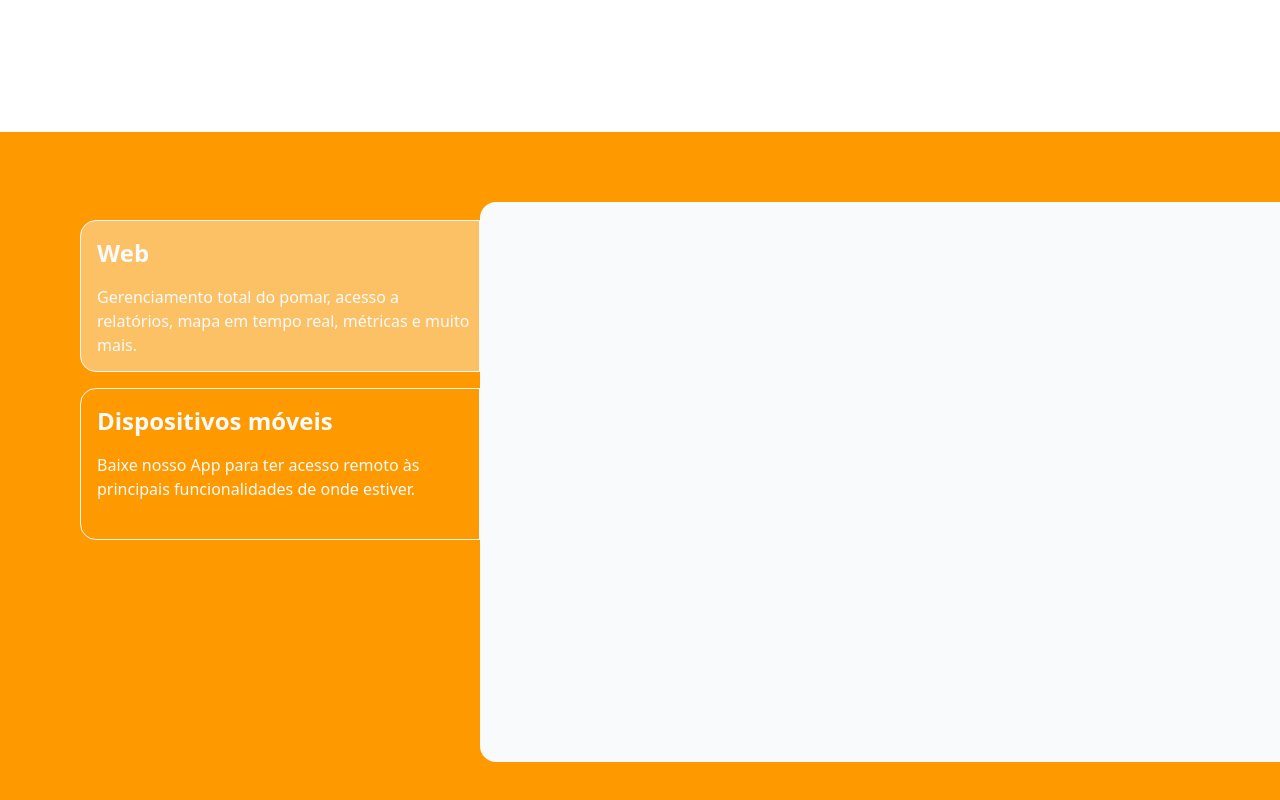
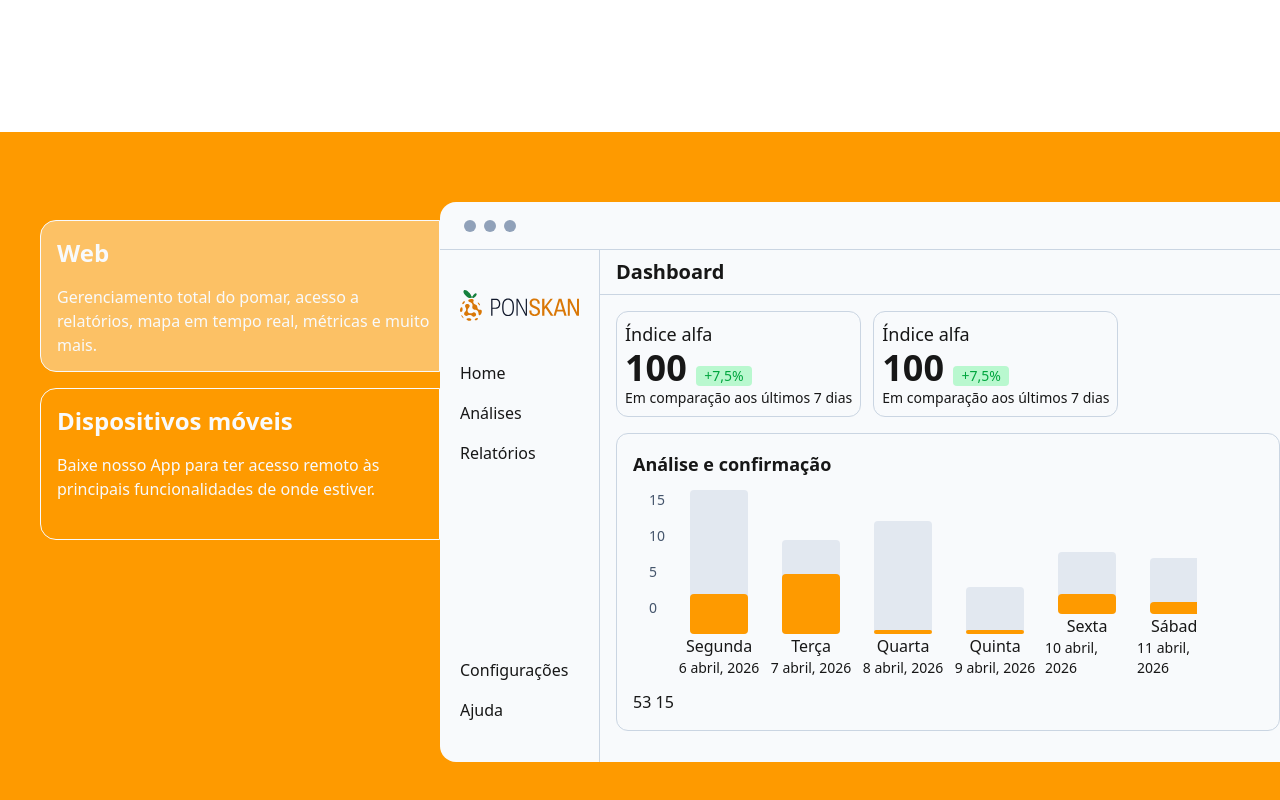
Before and after one commit to MatheusBertoldo1/ponskan-nextjs, a Next.js app in the folder ponskan/: page / in a window 1280 px wide. Shown: the part 628-1428 px from the top of the page. Built offline with nearby package versions, Linux system fonts and the light colour scheme; no server answers.

Commit message:
feat: adiciona card devices - sessão devices

```diff
--- a/ponskan/src/components/layout/marketing/Devices.tsx
+++ b/ponskan/src/components/layout/marketing/Devices.tsx
@@ -1,8 +1,11 @@
+import { Logo } from "@/assets/svg/Logo"
+
 export const Devices = () => {
     return(
         <>
-        <div id="#devices" className="flex h-175 items-center justify-end overflow-hidden bg-amber-500 ">
+        <div id="devices" className="flex h-175 items-center justify-end overflow-hidden bg-amber-500 ">
             <div className="flex flex-col gap-4 w-100 h-[75%]">
+                {/* Card-button devices */}
                 <div className="flex flex-col w-full h-38 gap-4 pl-4 py-4 border bg-slate-50/40 border-slate-50 rounded-tl-2xl rounded-bl-2xl">
                     <h3 className="font-semibold text-2xl text-slate-50">Web</h3>
                     <p className="text-base text-slate-50">Gerenciamento total do pomar, acesso a relatórios, mapa em tempo real, métricas e muito mais.</p>
@@ -14,8 +17,122 @@ export const Devices = () => {
                 </div>
             </div>
 
-            <div className="flex flex-4 max-w-200 h-[80%] bg-slate-50 rounded-tl-2xl rounded-bl-2xl">
+            <div className="flex flex-col flex-1 max-w-210 h-[80%] bg-slate-50 rounded-tl-2xl rounded-bl-2xl">
+                <div className="w-full h-12 flex gap-2 px-6 items-center border-b border-slate-300">
+                    <div className="h-3 w-3 rounded-full bg-slate-400"></div>
+                    <div className="h-3 w-3 rounded-full bg-slate-400"></div>
+                    <div className="h-3 w-3 rounded-full bg-slate-400"></div>
+                </div>
 
+                <div className="flex flex-1">
+                    {/* Navbar */}
+                    <div className="flex flex-col w-40 py-10 px-5 items-baseline border-r border-slate-300 ">
+                        <Logo className="mb-10"/>
+
+                        <ul className="flex flex-col gap-4">
+                            <li className="cursor-pointer">Home</li>
+                            <li className="cursor-pointer">Análises</li>
+                            <li className="cursor-pointer">Relatórios</li>
+                        </ul>
+
+                        <ul className="flex flex-col gap-4 mt-auto">
+                            <li className="cursor-pointer">Configurações</li>
+                            <li className="cursor-pointer">Ajuda</li>
+                        </ul>
+                    </div>
+
+                    {/* content */}
+                    <div className="flex flex-1 flex-col">
+                        <h1 className="w-full py-2 pl-4 font-bold text-xl border-b border-slate-300">Dashboard</h1>
+
+                        {/* Índices */}
+                        <div className="flex gap-3 pl-4 py-4">
+                            <div className="flex flex-col w-fit px-2 py-2 rounded-xl border border-slate-300">
+                                <h3 className="text-lg font-medium">Índice alfa</h3>
+                                <p className="text-4xl font-bold">100 <span className="inline-flex px-2 font-normal text-sm text-green-600 rounded-sm bg-green-200 ">+7,5%</span></p>
+                                <p className="text-sm font-light">Em comparação aos últimos 7 dias</p>
+                            </div>
+
+                            <div className="flex flex-col w-fit px-2 py-2 rounded-xl border border-slate-300">
+                                <h3 className="text-lg font-medium">Índice alfa</h3>
+                                <p className="text-4xl font-bold">100 <span className="inline-flex px-2 font-normal text-sm text-green-600 rounded-sm bg-green-200 ">+7,5%</span></p>
+                                <p className="text-sm font-light">Em comparação aos últimos 7 dias</p>
+                            </div>
+                        </div>
+
+                        {/* Gráfico */}
+                        <div className="flex flex-col gap-3 pl-4 py-4 ml-4 rounded-xl border border-slate-300">
+                            <h3 className="text-lg font-bold">Análise e confirmação</h3>
+
+
+                            <div className="flex gap-3 w-fit px-4">
+                                <ul className="flex flex-col-reverse gap-4 pb-15 text-sm text-slate-600">
+                                    <li>0</li>
+                                    <li>5</li>
+                                    <li>10</li>
+                                    <li>15</li>
+                                </ul>
+
+                                <div className="w-130 h-full overflow-x-scroll">
+                                    <div className="flex h-full w-max gap-2">
+                                        <div className="flex flex-col-reverse items-center w-21">
+                                            <p className="text-sm">6 abril, 2026</p>
+                                            <p>Segunda</p>
+                                            <div className="flex flex-col-reverse h-full w-[70%] bg-slate-200 rounded-sm">
+                                                <div className="flex w-full h-10 rounded-sm bg-amber-500"></div>
+                                            </div>
+                                        </div>
+                                        <div className="flex flex-col-reverse items-center w-21">
+                                            <p className="text-sm">7 abril, 2026</p>
+                                            <p>Terça</p>
+                                            <div className="flex flex-col-reverse h-[50%] w-[70%] bg-slate-200 rounded-sm">
+                                                <div className="flex w-full h-15 rounded-sm bg-amber-500"></div>
+                                            </div>
+                                        </div>
+                                        <div className="flex flex-col-reverse items-center w-21">
+                                            <p className="text-sm">8 abril, 2026</p>
+                                            <p>Quarta</p>
+                                            <div className="flex flex-col-reverse h-[60%] w-[70%] bg-slate-200 rounded-sm">
+                                                <div className="flex w-full h-1 rounded-sm bg-amber-500"></div>
+                                            </div>
+                                        </div>
+                                        <div className="flex flex-col-reverse items-center w-21">
+                                            <p className="text-sm">9 abril, 2026</p>
+                                            <p>Quinta</p>
+                                            <div className="flex flex-col-reverse h-[25%] w-[70%] bg-slate-200 rounded-sm">
+                                                <div className="flex w-full h-1 rounded-sm bg-amber-500"></div>
+                                            </div>
+                                        </div>
+                                        <div className="flex flex-col-reverse items-center w-21">
+                                            <p className="text-sm">10 abril, 2026</p>
+                                            <p>Sexta</p>
+                                            <div className="flex flex-col-reverse h-[33%] w-[70%] bg-slate-200 rounded-sm">
+                                                <div className="flex w-full h-5 rounded-sm bg-amber-500"></div>
+                                            </div>
+                                        </div>
+                                        <div className="flex flex-col-reverse items-center w-21">
+                                            <p className="text-sm">11 abril, 2026</p>
+                                            <p>Sábado</p>
+                                            <div className="flex flex-col-reverse h-[30%] w-[70%] bg-slate-200 rounded-sm">
+                                                <div className="flex w-full h-3 rounded-sm bg-amber-500"></div>
+                                            </div>
+                                        </div>
+                                        <div className="flex flex-col-reverse items-center w-21">
+                                            <p className="text-sm">12 abril, 2026</p>
+                                            <p>Domingo</p>
+                                            <div className="flex flex-col-reverse h-[20%] w-[70%] bg-slate-200 rounded-sm">
+                                                <div className="flex w-full h-2 rounded-sm bg-amber-500"></div>
+                                            </div>
+                                        </div>
+                                    </div>
+                                </div>
+                            </div>
+
+
+                            <p><span>53</span> <span>15</span></p>
+                        </div>
+                    </div>
+                </div>
             </div>
         </div>
         </>
--- a/ponskan/src/components/layout/marketing/Header.tsx
+++ b/ponskan/src/components/layout/marketing/Header.tsx
@@ -10,7 +10,7 @@ export const Header = () => {
             </Link>
 
             <ul className="flex gap-6 w-fit mx-auto">
-                <li> <Link href="#home">Início</Link> </li>
+                <li> <Link href="#home" >Início</Link> </li>
                 <li> <Link href="#devices">Dispositivos</Link> </li>
                 <li> <Link href="#howWorks">Como funciona</Link> </li>
                 <li> <Link href="#advantage">Vantagens</Link> </li>
--- a/ponskan/src/components/layout/marketing/Hero.tsx
+++ b/ponskan/src/components/layout/marketing/Hero.tsx
@@ -3,7 +3,7 @@ import Link from "next/link"
 export const Hero = () => {
     return(
         <>
-        <div id="#hero" className="flex flex-col h-172 items-center justify-center gap-6 select-none">
+        <div id="hero" className="flex flex-col h-172 items-center justify-center gap-6 select-none">
             <h1 className="max-w-200 text-center text-5xl font-bold text-slate-700">Gerenciamento <span className="text-amber-500">multiplataforma</span> e em <span className="text-amber-500">tempo real</span> de doenças no seu pomar</h1>
             <h2 className="max-w-175 text-center text-2xl font-semibold">Proteja sua safra, reduza em até 30% o uso de defensivos ao identificar o momento biológico exato para a aplicação.<span className="text-amber-500"> Menos desperdício, mais margem.</span></h2>
             <Link href="" className="flex items-center px-4 h-10 bg-amber-500 text-white text-base font-medium border rounded-full hover:bg-amber-500/80 transition-colors duration-200 ease-in-out">Quero meu pomar saudável</Link>
```
Also changed, not shown: 1 other file (tests, documents, lock files or other folders).
